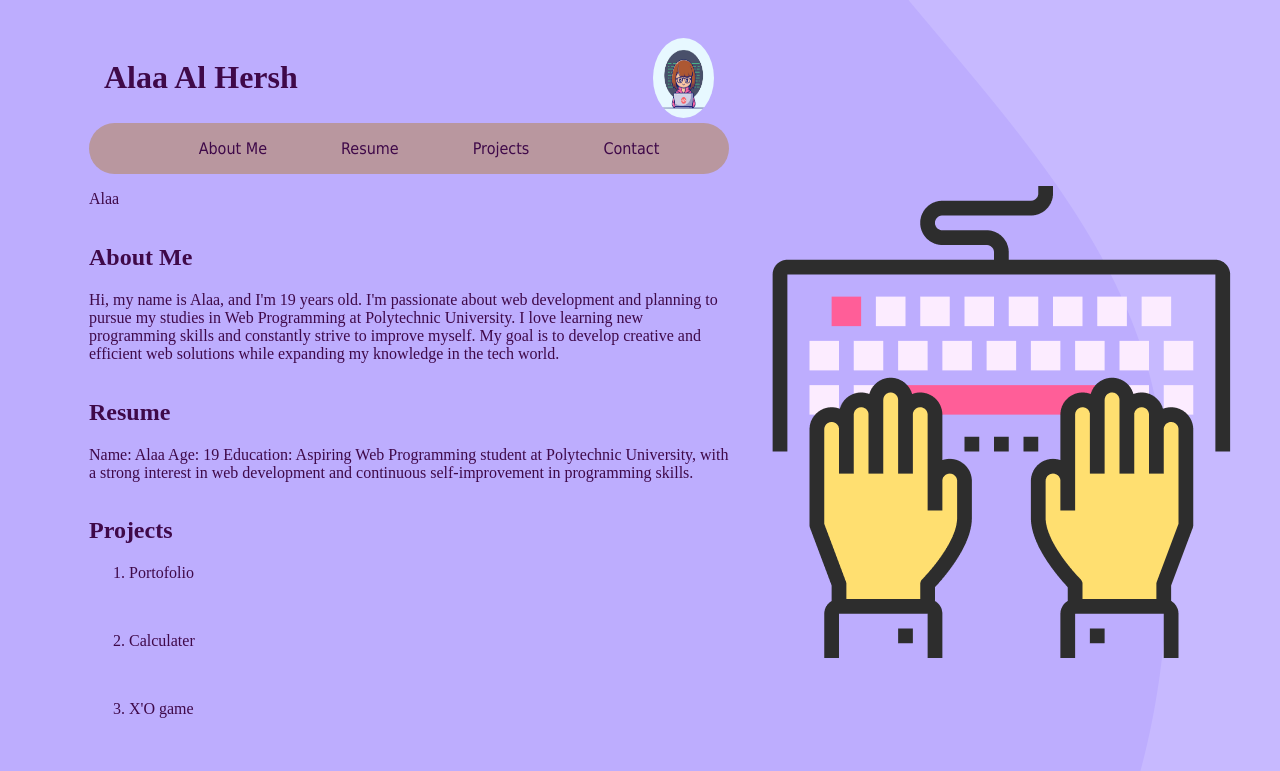
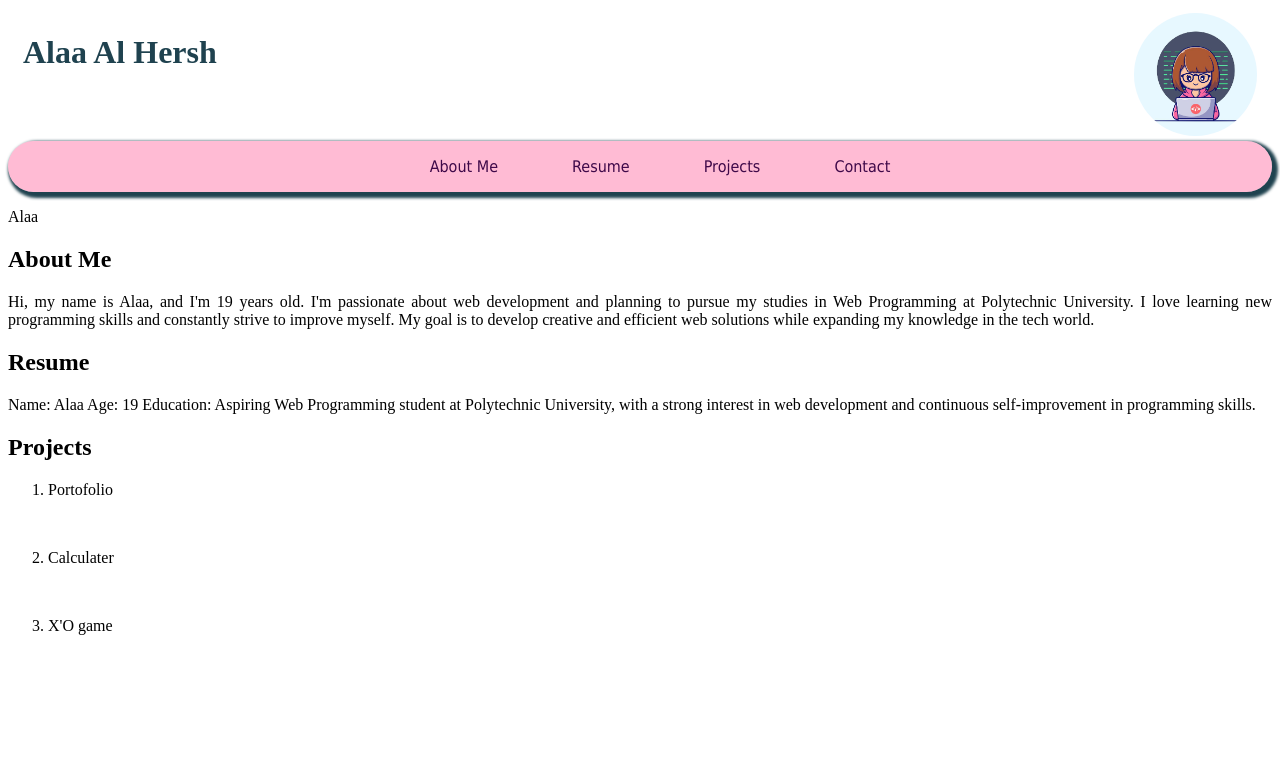
Before and after one commit to alaahersh/Preperation-Class-in-Web-Developement, a plain HTML site: page Practice/portofolio.html in a window 1280 px wide. Drawn offline with Linux system fonts and the light colour scheme.

Commit message:
Update style.css

```diff
--- a/Practice/style.css
+++ b/Practice/style.css
@@ -71,9 +71,9 @@ header {
   padding: 5px;
   margin-left: 10px;
   margin-right: 10px;
-  color: #3f0949;
+  color: #1f424f;
 }
-body {
+.bodyy {
   background-image: url("body.png");
   display: flex;
   flex-direction: column;
@@ -81,12 +81,16 @@ body {
   width: 50%;
   margin-left: 5%;
   padding: 25px;
-  color: #3f0949;
+  color: #1f424f;
 }
 nav {
   display: flex;
   flex-direction: row;
   justify-content: space-around;
-  background-color: #b9979f;
+  background-color: #ff5e986b;
   border-radius: 50px;
+  box-shadow: 3px 3px 3px 3px #1f424f;
 }
+p {
+  text-align: justify;
+}
```
